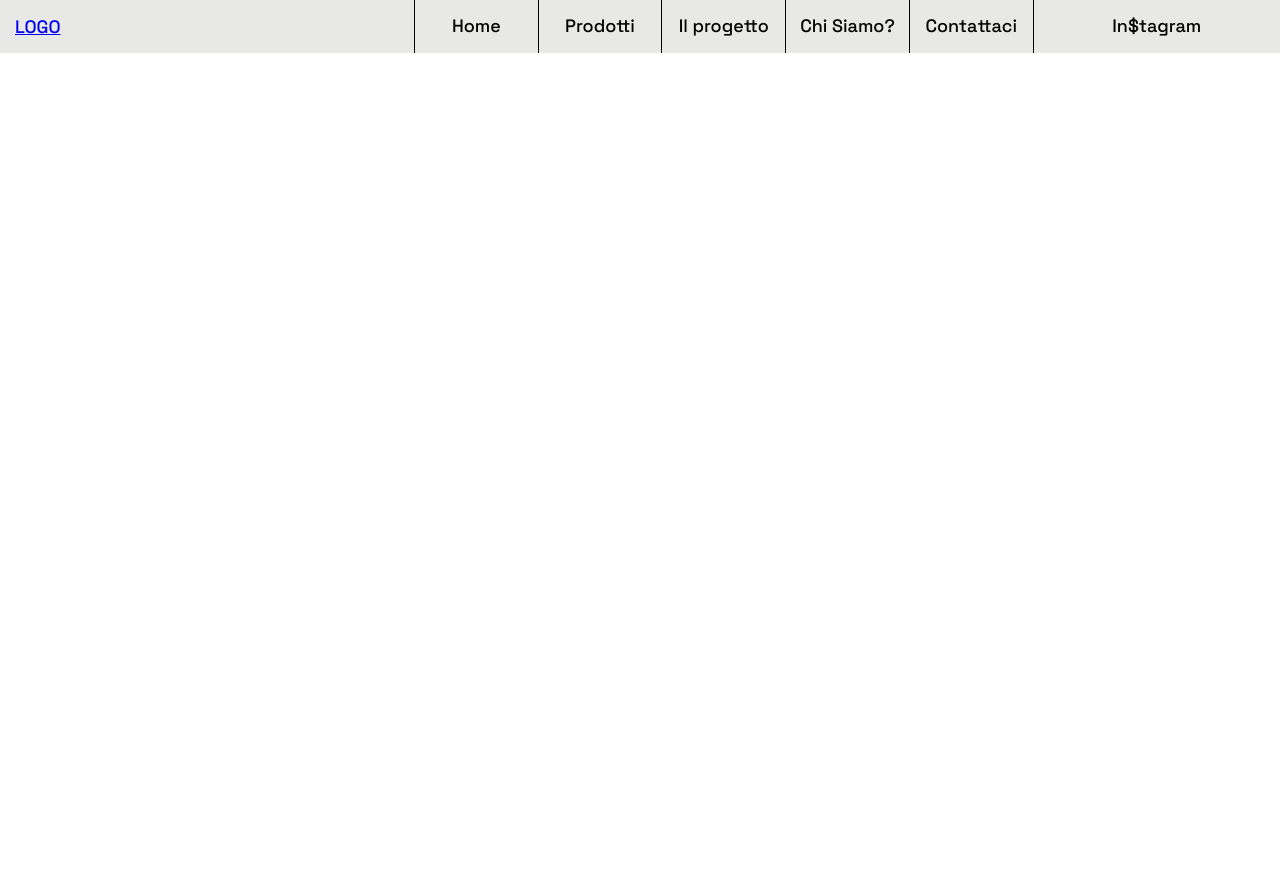
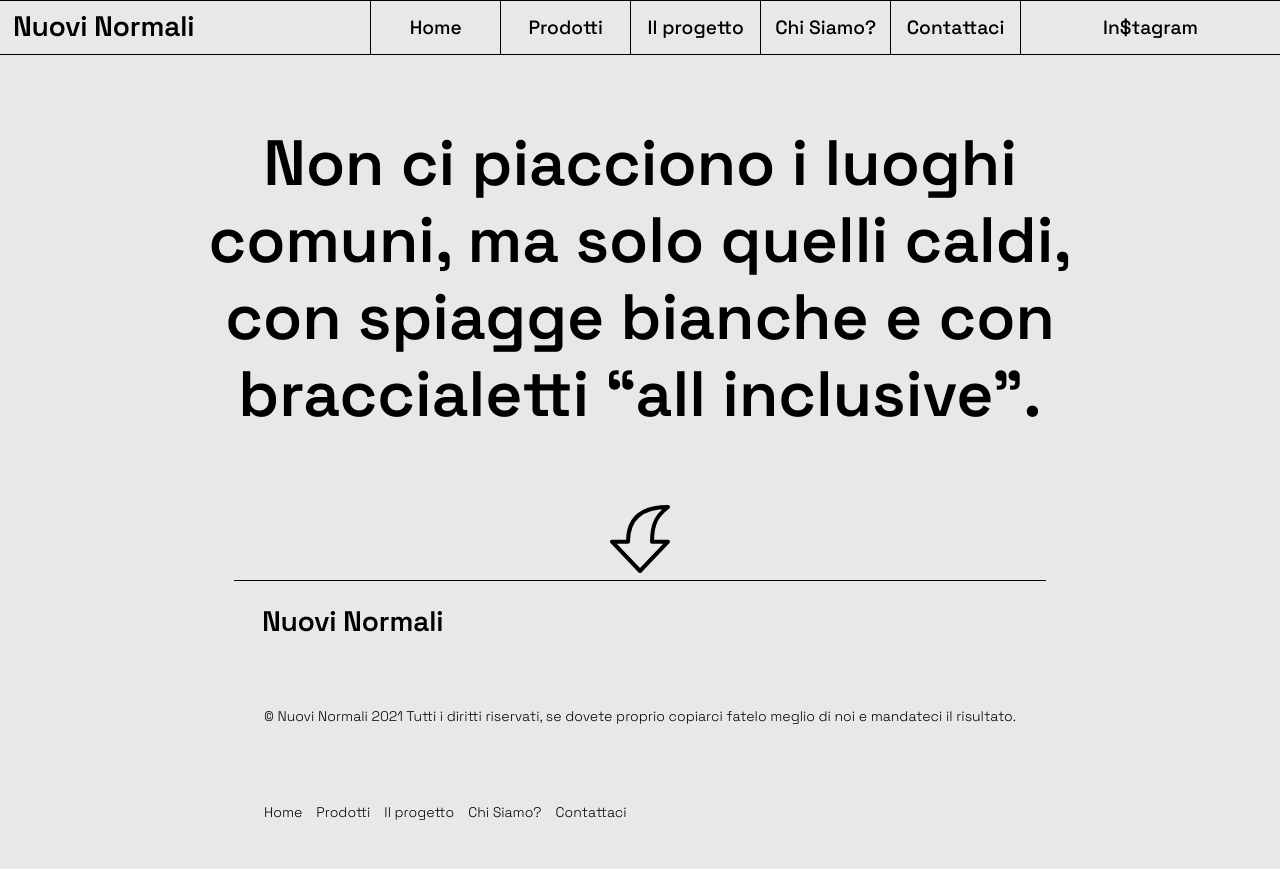
Before and after one commit to ng2022/proyecto-final-galimberti, a website: page index.html in a window 1280 px wide. Before the commit the page ends 800 px from the top, so only its background shows below. Drawn offline with Linux system fonts and the light colour scheme.

Commit message:
Anadidas paginas al sitio / Armado el Menu / Armado el footer / Armada priemar seccion Home

```diff
--- a/index.html
+++ b/index.html
@@ -11,21 +11,55 @@
     <title>Home - Nuovi Normali</title>
 </head>
 <body>
-    <!--  HEADER -->
+    <!--  Header -->
     <header>
         <nav>
             <div>
-                <a href="#" class="logo">LOGO</a>
+                <a href="index.html" class="logo"><img src="/imagenes/logo-nuovi-normali.png" alt="Logotipo della pagina, con font nero e con la scritta Nuovi Normali"></a>
             </div>
             <ul>
-              <li><a href=#>Home</a></li>
-              <li><a href=#>Prodotti</a></li>
-              <li><a href=#>Il progetto</a></li>
-              <li><a href=#>Chi Siamo?</a></li>
-              <li><a href=#>Contattaci</a></li>
-              <li><a href=#>In$tagram</a></li>
+              <li><a href="index.html">Home</a></li>
+              <li><a href="prodotti.html">Prodotti</a></li>
+              <li><a href="progetto.html">Il progetto</a></li>
+              <li><a href="chi-siamo.html">Chi Siamo?</a></li>
+              <li><a href="contatti.html">Contattaci</a></li>
+              <li><a href="https://www.instagram.com/nuovinormali" target="_blank" rel="noopener noreferrer">In$tagram</a></li>
             </ul>
           </nav>
     </header>
+
+    <!-- Primera Seccion -->
+    <section>
+        <div class="seccion1-home">
+                <h1 class="titulo-display">
+                    Non ci piacciono i luoghi comuni, ma solo quelli caldi, con spiagge bianche e con braccialetti “all inclusive”.
+                </h1>
+            <div>
+                <img class="flecha-home" src="/imagenes/arrow-redo-outline.svg" alt="Freccia nera che indica di fare scroll verso il basso.">
+            </div>
+        </div>
+    </section>
+
+
+
+
+
+    <!-- Footer -->
+    <footer>
+        <div class="item-logo"><img src="/imagenes/logo-nuovi-normali.png" alt="Logotipo della pagina, con font nero e con la scritta Nuovi Normali">
+        </div>
+        <div class="footer-item">© Nuovi Normali 2021
+            Tutti i diritti riservati, se dovete proprio copiarci fatelo meglio di noi e mandateci il risultato.
+        </div>
+        <div class="footer-item-list">
+            <ul>
+            <li><a href="index.html">Home</a></li>
+            <li><a href="prodotti.html">Prodotti</a></li>
+            <li><a href="progetto.html">Il progetto</a></li>
+            <li><a href="chi-siamo.html">Chi Siamo?</a></li>
+            <li><a href="contatti.html">Contattaci</a></li>
+          </ul>
+        </div>
+    </footer>
 </body>
 </html>
--- a/scss/_footer.scss
+++ b/scss/_footer.scss
@@ -0,0 +1,35 @@
+/** Footer */
+
+footer{
+    display: grid;
+    grid-template-columns: repeat(auto-fit, minmax(25rem, 1fr));
+    grid-auto-rows: 6rem;
+    column-gap: 30px;
+    align-self: center;
+    justify-self: center;
+    border-top: $borde-superior;
+        .footer-item{
+        font: $font-footer;
+        color: $color-font;
+        padding: 30px;
+        }
+        .item-logo{
+            padding: 30px;
+        }
+        ul{
+        list-style-type: none;
+        padding: 30px;
+            li{
+            display: inline;
+            padding-right: 10px;
+            }
+            a{
+            font: $font-footer;
+            color: $color-font;
+            text-decoration: none;
+            &:hover {
+                text-decoration: underline;
+              }
+            }
+        }
+}
--- /dev/null
+++ b/scss/_graficas.scss
@@ -0,0 +1,6 @@
+// Imagenes, graficos, videos, gifs
+
+.flecha-home{
+        height: auto;
+        width: auto;
+    }
--- a/scss/_grid.scss
+++ b/scss/_grid.scss
@@ -0,0 +1,15 @@
+
+// Home
+
+.seccion1-home{
+    display: grid;
+    grid-template-rows: 35vw 6vw;
+    align-items: center;
+    justify-items: center;
+
+    .titulo-display{
+        padding: 0 12vw 0 12vw;
+        text-align: center;
+        line-height: 6vw;
+    }
+}
--- a/scss/_nav.scss
+++ b/scss/_nav.scss
@@ -1,14 +1,20 @@
 /** HEADER */
 
 /** NAVIGATION BAR */
+header{
+  position: -webkit-sticky;
+  position: sticky;
+  top: 0px;
+}
 
 nav {
     display: grid;
     grid-template-columns: 2fr 10fr;
     overflow: hidden;
-    position: fixed;
     background-color: $color-background;
     width: 100%;
+    border-bottom: $borde-superior;
+    border-top: $borde-superior;
     .logo{
       display: flex;
       flex-wrap: wrap;
@@ -36,10 +42,9 @@ nav {
           color: $color-font;
           text-decoration: none;
           padding: 14px;
-          border-left: 1px solid $color-font;
+          border-left: $borde-superior;
           &:hover {
             background-color: $color-neutro;
-
           }
         }
       }
--- a/scss/_variables.scss
+++ b/scss/_variables.scss
@@ -7,10 +7,13 @@ $color-font: #000000;
 $color-neutro: #FFFFFF;
 
 // Tipografias
-$font-menu: 500 18px 'Space Grotesk', sans-serif;
-$font-footer: 100 12px 'Space Grotesk', sans-serif;
+$font-menu: 500 1.5vw 'Space Grotesk', sans-serif;
+$font-footer: 100 14px 'Space Grotesk', sans-serif;
 $font-display-small: 100 120px 'Space Grotesk', sans-serif;
-$font-display-big: 100 180px 'Space Grotesk', sans-serif;
+$font-display-big: 600 5vw 'Space Grotesk', sans-serif,;
 $font-titulo: 100 56px 'Space Grotesk', sans-serif;
 $font-texto: 100 36px 'Space Grotesk', sans-serif;
-$font-ok: 100 36px 'Space Grotesk', sans-serif;
+
+
+// Bordes
+$borde-superior: 1px solid $color-font;
--- a/scss/main.scss
+++ b/scss/main.scss
@@ -1,14 +1,20 @@
 @import "variables";
 @import "grid";
 @import "nav";
+@import "footer";
+@import "graficas";
 
 
-
+/* Main Styles */
 *{
     margin: 0;
     padding: 0;
 }
 
+body{
+    background-color: $color-background;
+}
+
 h1{
     font: $font-display-big;
 }
```
Also changed, not shown: chi-siamo.html (added), contatti.html (added), css/estilos.css, imagenes/arrow-redo-outline.svg (added), imagenes/logo-nuovi-normali.png (added), prodotti.html (added), progetto.html (added).
